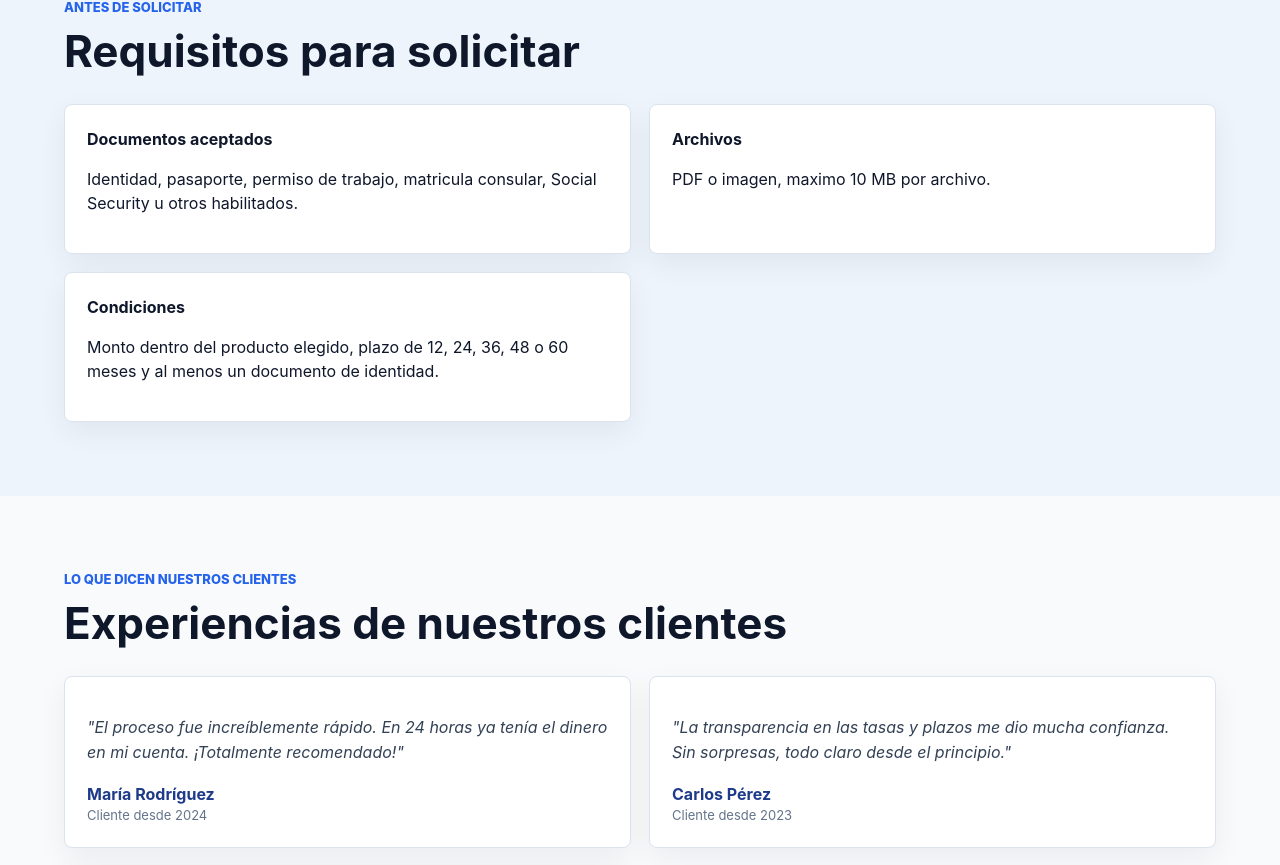
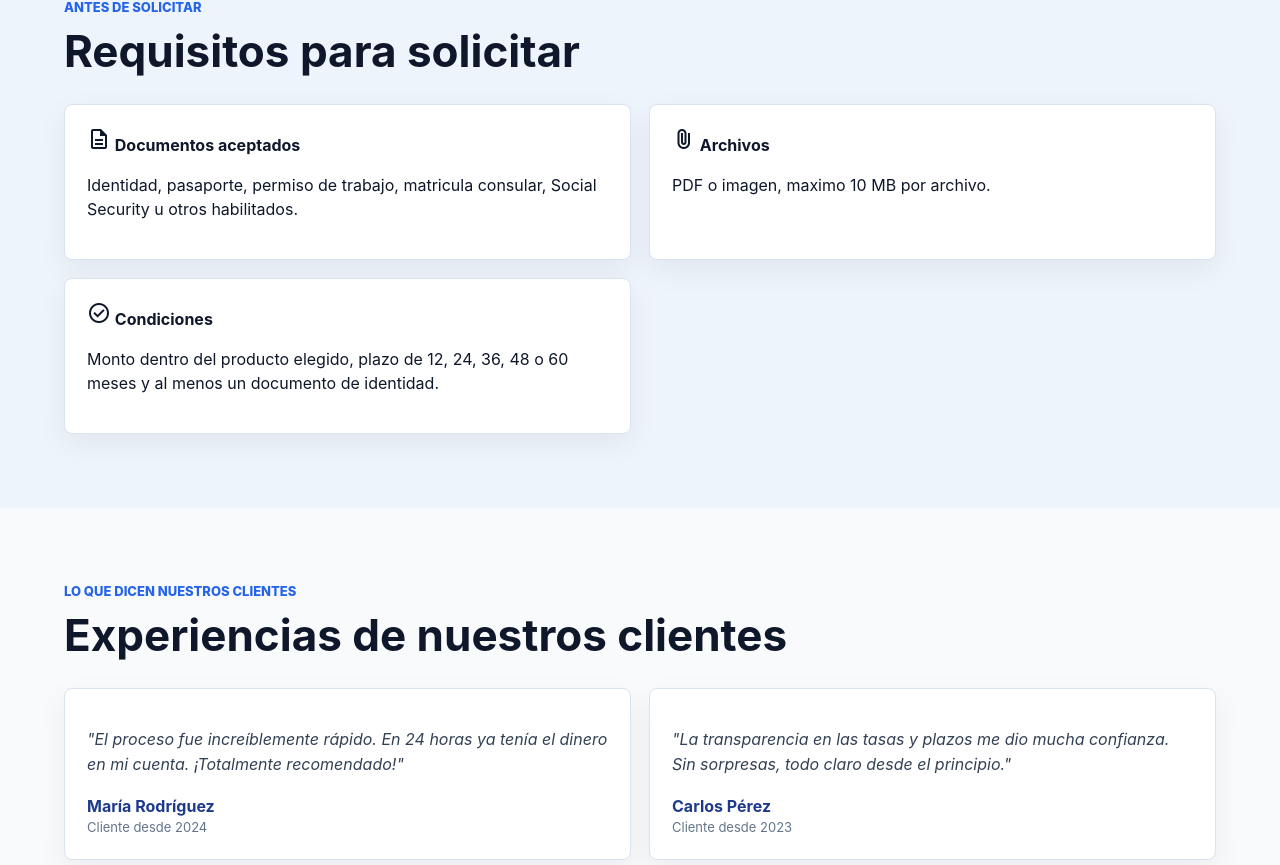
Before and after one commit to Daniel1837657/loan_express.github.io, a Next.js app: page / in a window 1280 px wide. Shown: the part 2358-3223 px from the top of the page. Built offline with nearby package versions, Linux system fonts and the light colour scheme.

Commit message:
añadiendo iframes y react

```diff
--- a/app/page.tsx
+++ b/app/page.tsx
@@ -75,7 +75,7 @@ export default function HomePage() {
           className="hero"
           id="inicio"
           style={{
-            backgroundImage: 'linear-gradient(115deg, rgba(30, 58, 138, 0.88), rgba(37, 99, 235, 0.70)), url("banner.png")',
+            backgroundImage: "linear-gradient(115deg, rgba(30, 58, 138, 0.88), rgba(37, 99, 235, 0.70)), url('banner.png')",
             backgroundSize: 'cover',
             backgroundPosition: 'center'
           }}
@@ -109,8 +109,8 @@ export default function HomePage() {
 
         <section className="section" id="servicios">
           <div className="section-heading">
-            <p className="eyebrow">Productos financieros</p>
-            <h2>Dos opciones claras para tu necesidad</h2>
+            <p className="eyebrow" data-i18n="services_eyebrow">Productos financieros</p>
+            <h2 data-i18n="services_title">Dos opciones claras para tu necesidad</h2>
           </div>
           <div className="product-grid">
             {products.map((product) => (
@@ -159,21 +159,21 @@ export default function HomePage() {
 
         <section className="section muted" id="requisitos">
           <div className="section-heading">
-            <p className="eyebrow">Antes de solicitar</p>
-            <h2>Requisitos para solicitar</h2>
+            <p className="eyebrow" data-i18n="requirements_eyebrow">Antes de solicitar</p>
+            <h2 data-i18n="requirements_title">Requisitos para solicitar</h2>
           </div>
           <div className="requirements-grid">
             <div className="requirement">
-              <strong>Documentos aceptados</strong>
-              <p>Identidad, pasaporte, permiso de trabajo, matricula consular, Social Security u otros habilitados.</p>
+              <strong><span className="material-symbols-outlined">description</span> <span data-i18n="req_docs">Documentos aceptados</span></strong>
+              <p data-i18n="req_docs_copy">Identidad, pasaporte, permiso de trabajo, matricula consular, Social Security u otros habilitados.</p>
             </div>
             <div className="requirement">
-              <strong>Archivos</strong>
-              <p>PDF o imagen, maximo 10 MB por archivo.</p>
+              <strong><span className="material-symbols-outlined">attach_file</span> <span data-i18n="req_files">Archivos</span></strong>
+              <p data-i18n="req_files_copy">PDF o imagen, maximo 10 MB por archivo.</p>
             </div>
             <div className="requirement">
-              <strong>Condiciones</strong>
-              <p>Monto dentro del producto elegido, plazo de 12, 24, 36, 48 o 60 meses y al menos un documento de identidad.</p>
+              <strong><span className="material-symbols-outlined">check_circle</span> <span data-i18n="req_terms">Condiciones</span></strong>
+              <p data-i18n="req_terms_copy">Monto dentro del producto elegido, plazo de 12, 24, 36, 48 o 60 meses y al menos un documento de identidad.</p>
             </div>
           </div>
         </section>
@@ -291,7 +291,7 @@ export default function HomePage() {
                 height="250"
                 style={{ border: 0 }}
                 loading="lazy"
-                allowFullScreen
+                allowfullscreen
                 referrerPolicy="no-referrer-when-downgrade"
               />
             </div>
--- a/components/layout/site-header.tsx
+++ b/components/layout/site-header.tsx
@@ -13,7 +13,7 @@ export default function SiteHeader() {
   return (
     <header className="site-header">
       <Link href="/" className="brand">
-        <img src="/logo.png" alt="Loan Express" className="brand-logo" width="84" height="64" fetchPriority="high" />
+        <img src="logo.png" alt="Loan Express" className="brand-logo" width="84" height="64" fetchPriority="high" />
       </Link>
 
       <nav className={`nav ${isMenuOpen ? 'open' : ''}`} id="mainNav">
```
